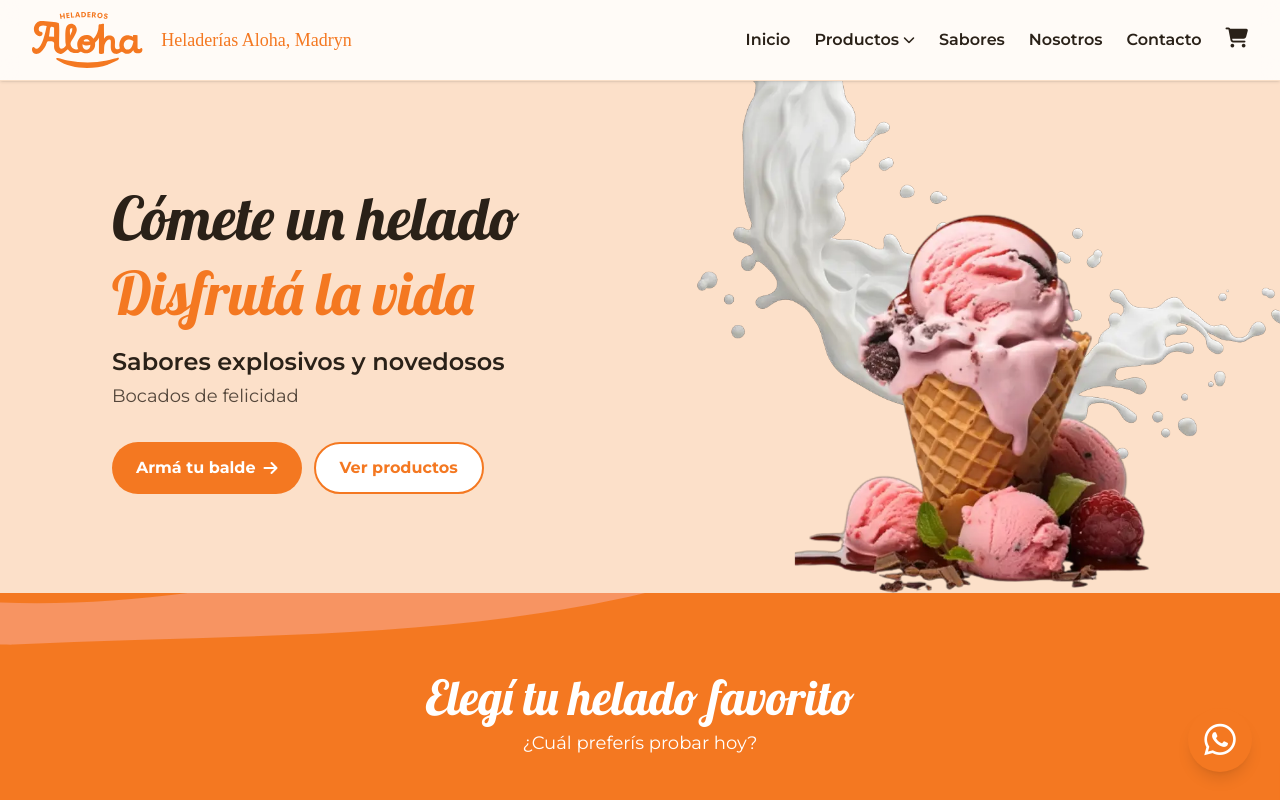
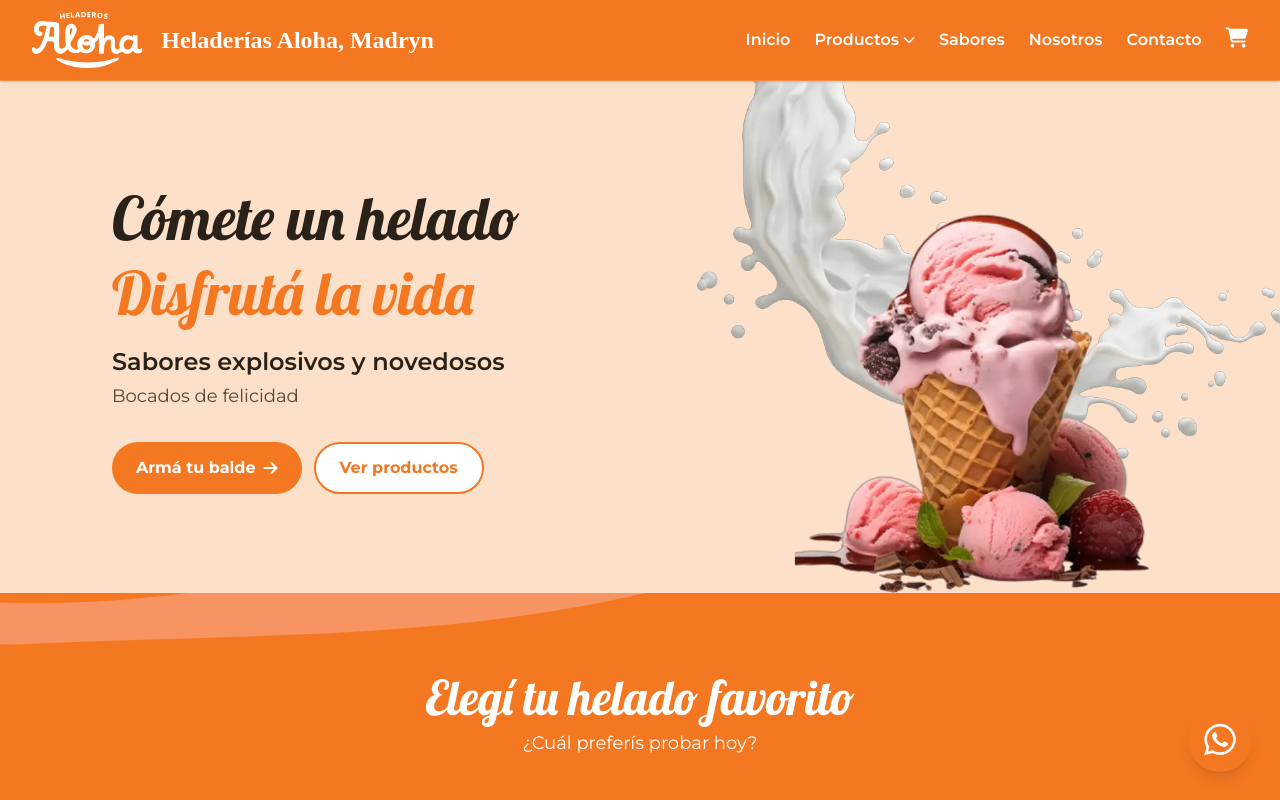
Before and after one commit to ICarlota99/heladeriasaloha_madryn, a React (Vite) app: page / in a window 1280 px wide. Shown: the top 800 px of the page. Built offline with nearby package versions, Linux system fonts and the light colour scheme; a web font is replaced by a local one.

Commit message:
style navbar

```diff
--- a/src/sections/Header.jsx
+++ b/src/sections/Header.jsx
@@ -1,7 +1,7 @@
 import { useEffect, useState } from 'react';
 import { Link, useLocation } from 'react-router-dom';
 import { HashLink } from 'react-router-hash-link';
-import logo from '../assets/logo_orange.svg';
+import logo from '../assets/logo.svg';
 import { useCart } from '../context/useCart';
 
 const productLinks = [
@@ -12,18 +12,18 @@
 ];
 
 const navLinkClass =
-  'font-semibold text-ink no-underline transition hover:text-brand';
+  'font-semibold text-white no-underline transition hover:text-white/75';
 
 function CartLink({ totalItems, className = '' }) {
   return (
     <Link
       to="/cart"
-      className={`relative text-ink no-underline transition hover:text-brand ${className}`}
+      className={`relative text-white no-underline transition hover:text-white/75 ${className}`}
       aria-label="Carrito"
     >
       <i className="fa-solid fa-cart-shopping text-xl"></i>
       {totalItems > 0 && (
-        <span className="absolute -right-2 -top-2 flex h-5 min-w-5 items-center justify-center rounded-full bg-brand px-1 text-xs font-bold text-white">
+        <span className="absolute -right-2 -top-2 flex h-5 min-w-5 items-center justify-center rounded-full bg-white px-1 text-xs font-bold text-brand">
           {totalItems}
         </span>
       )}
@@ -88,13 +88,13 @@
             <ul
               className={`${
                 productsOpen ? 'mt-3 flex' : 'hidden'
-              } flex-col gap-1 lg:absolute lg:right-0 lg:top-full lg:z-20 lg:mt-2 lg:w-56 lg:rounded-2xl lg:bg-gradient-to-br lg:from-brand lg:to-peach lg:p-2 lg:shadow-xl`}
+              } flex-col gap-1 lg:absolute lg:right-0 lg:top-full lg:z-20 lg:mt-2 lg:w-56 lg:rounded-2xl lg:bg-white lg:p-2 lg:shadow-xl`}
             >
               {productLinks.map((item) => (
                 <li key={item.to}>
                   <Link
                     to={item.to}
-                    className="block rounded-xl px-3 py-2 font-semibold text-ink no-underline transition hover:bg-white/50 lg:text-white lg:hover:bg-white/20"
+                    className="block rounded-xl px-3 py-2 font-semibold text-white no-underline transition hover:bg-white/15 lg:text-ink lg:hover:bg-brand/10 lg:hover:text-brand"
                     onClick={closeMenu}
                   >
                     {item.label}
@@ -123,11 +123,11 @@
 
   return (
     <header className="fixed inset-x-0 top-0 z-50">
-      <div className="border-b border-peach/40 bg-white/85 shadow-sm backdrop-blur-md">
+      <div className="border-b border-white/15 bg-brand shadow-sm">
       <nav className="mx-auto flex max-w-7xl items-center justify-between gap-4 px-4 py-3 lg:px-8">
         <Link to="/" className="flex items-center gap-3 no-underline" onClick={closeMenu}>
           <img src={logo} alt="Heladerías Aloha" className="h-12 w-auto md:h-14" />
-          <span className="hidden font-brand text-lg leading-tight text-brand xl:block">
+          <span className="hidden font-brand text-2xl font-semibold leading-tight text-white xl:block">
             Heladerías Aloha, Madryn
           </span>
         </Link>
@@ -136,7 +136,7 @@
           <CartLink totalItems={totalItems} />
           <button
             type="button"
-            className="rounded-full p-2 text-ink"
+            className="rounded-full p-2 text-white"
             aria-label={menuOpen ? 'Cerrar menú' : 'Abrir menú'}
             aria-expanded={menuOpen}
             onClick={() => setMenuOpen((open) => !open)}
@@ -157,7 +157,7 @@
       <ul
         className={`${
           menuOpen ? 'flex' : 'hidden'
-        } fixed inset-x-0 bottom-0 top-(--header-offset) z-40 flex-col gap-5 overflow-y-auto bg-cream px-6 py-8 lg:hidden`}
+        } fixed inset-x-0 bottom-0 top-(--header-offset) z-40 flex-col gap-5 overflow-y-auto bg-brand px-6 py-8 lg:hidden`}
       >
         {links}
       </ul>
```
